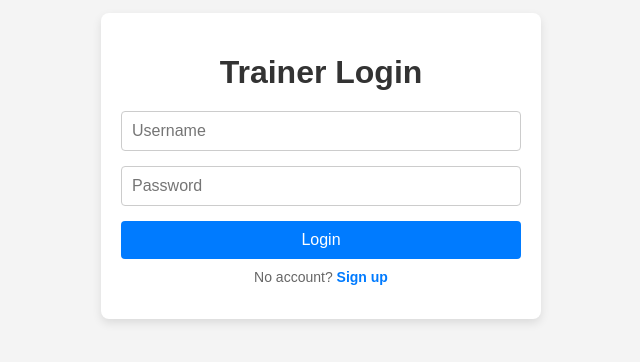
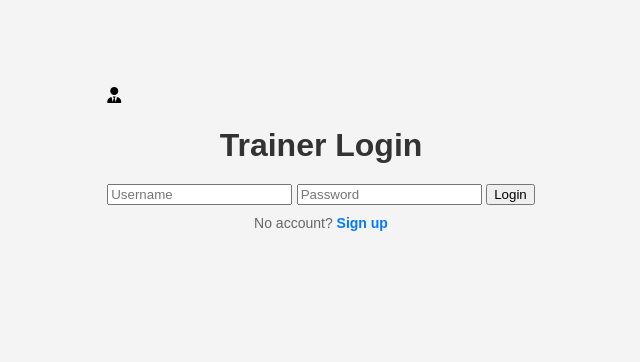
Before and after one commit to HumoX-ai/416-fullstack, a plain HTML site: page frontend/trainer-login/trainer-login.html in a window 1280 px wide. Shown: the part 234-596 px from the top of the page, without its empty margins (319-959 px from the left). Drawn offline with Linux system fonts and the light colour scheme; files whose address does not match are found by name.

Commit message:
trainer-login ga birozgina o'zgartirish kiritildi

```diff
--- a/frontend/trainer-login/trainer-login.html
+++ b/frontend/trainer-login/trainer-login.html
@@ -5,16 +5,21 @@
     <meta name="viewport" content="width=device-width, initial-scale=1.0">
     <title>Document</title>
     <link rel="stylesheet" href="trainer-login.css">
+    <link rel="stylesheet" href="https://cdnjs.cloudflare.com/ajax/libs/font-awesome/6.0.0-beta3/css/all.min.css">
 </head>
 <body>
-
-    <form id="trainer-login">
+    <div class="card">
+        <div class="card-icon">
+            <i class="fas fa-user-tie"></i>
+        </div>
         <h1>Trainer Login</h1>
-      <input type="text" id="username" placeholder="Username" required>
-      <input type="password" id="password" placeholder="Password" required>
-      <button type="submit">Login</button>
-      <p class="signup-link">No account? <a href="../trainer-signup/trainer-signup.html">Sign up</a></p>
-    </form>
+        <form id="trainer-signup">
+            <input type="text" id="username" placeholder="Username" required>
+            <input type="password" id="password" placeholder="Password" required>
+            <button type="submit">Login</button>
+            <p class="signup-link">No account? <a href="../trainer-signup/trainer-signup.html">Sign up</a></p>
+        </form>
+    </div>
     <script src="auth.js"></script>
 
 
```
